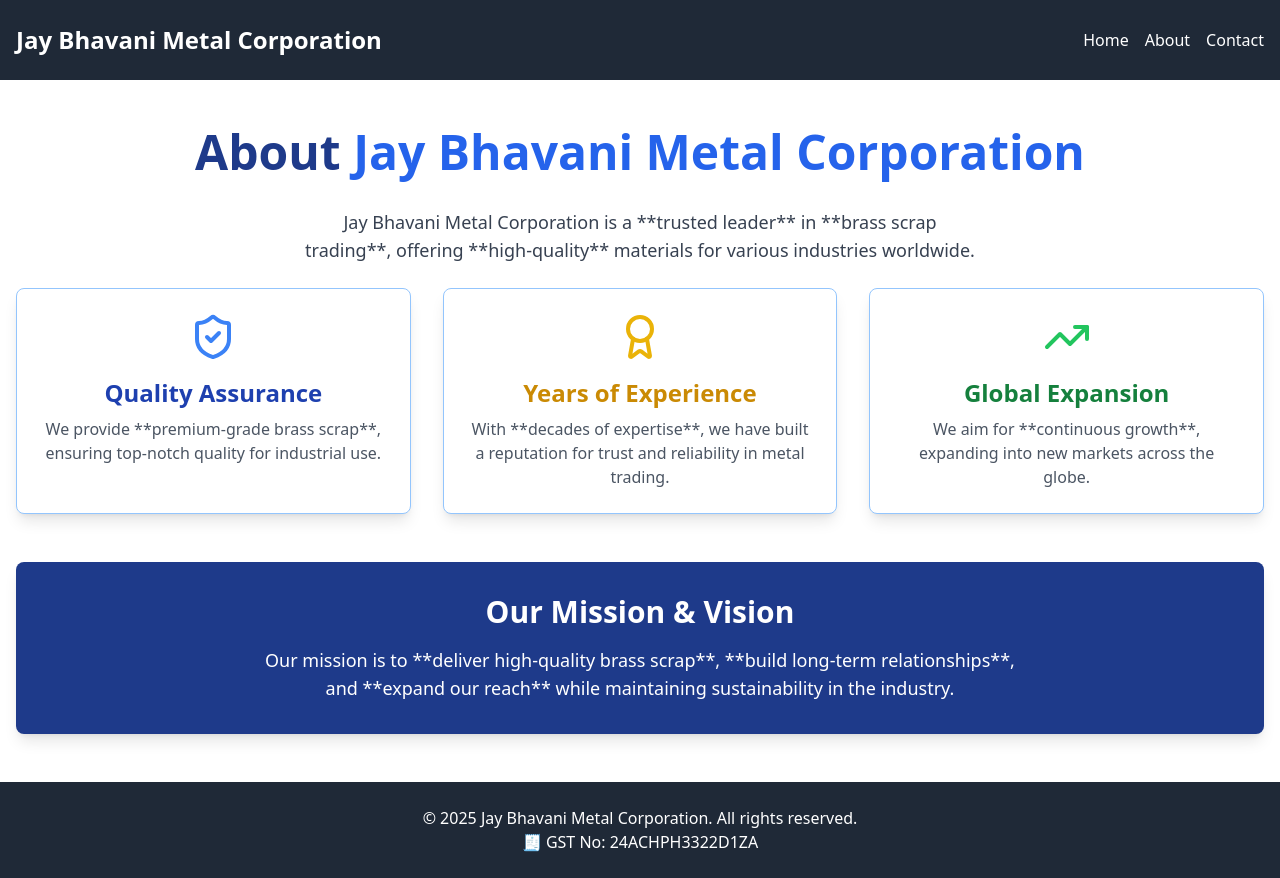
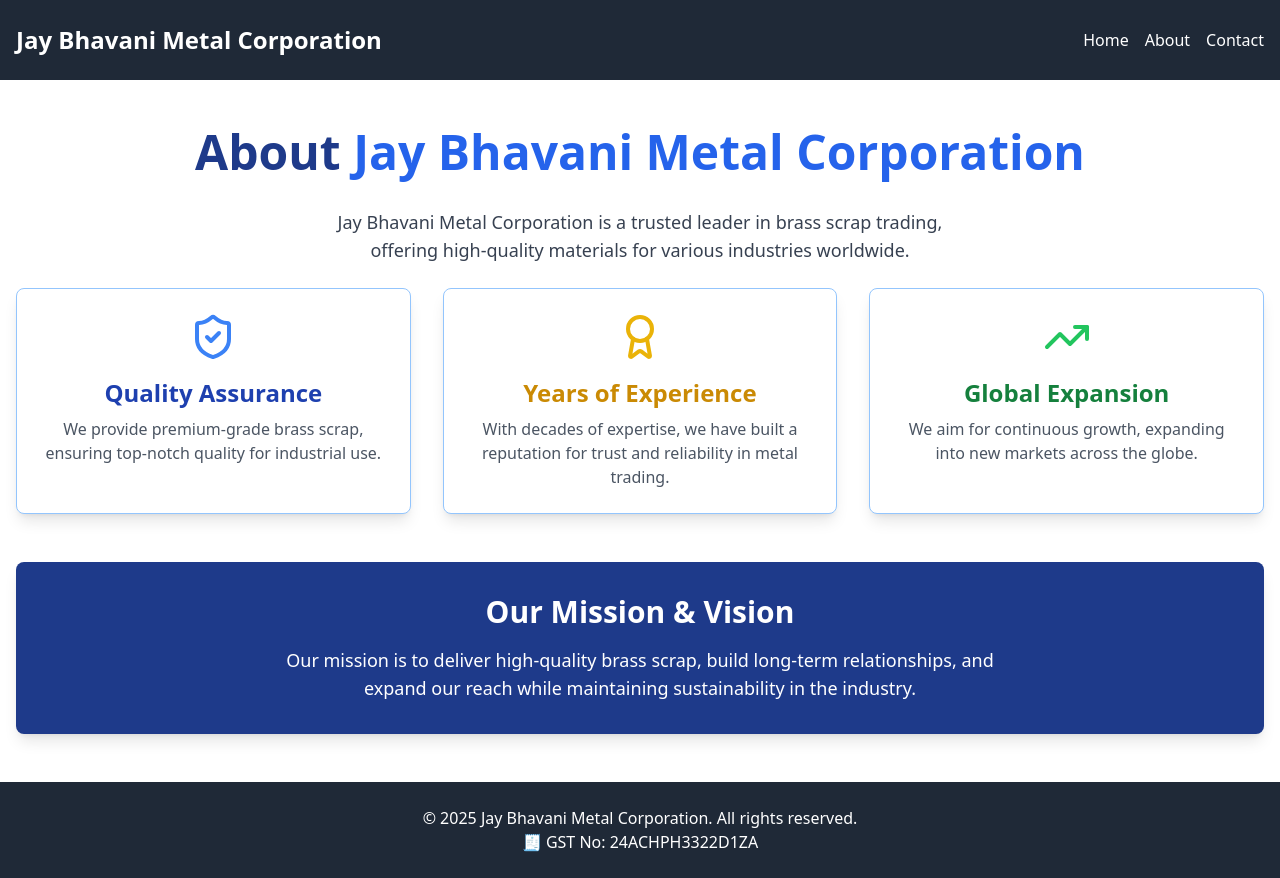
Before and after one commit to Mjahir/Bhavani-Metal, a React (Vite) app: page /about in a window 1280 px wide. Built offline with nearby package versions, Linux system fonts and the light colour scheme.

Commit message:
add button

```diff
--- a/src/pages/About.jsx
+++ b/src/pages/About.jsx
@@ -21,7 +21,7 @@ const About = () => {
         animate={{ opacity: 1 }}
         transition={{ delay: 0.3, duration: 0.6 }}
       >
-        Jay Bhavani Metal Corporation is a **trusted leader** in **brass scrap trading**, offering **high-quality** materials for various industries worldwide.
+        Jay Bhavani Metal Corporation is a trusted leader in brass scrap trading, offering high-quality materials for various industries worldwide.
       </motion.p>
 
       {/* Feature Cards Section */}
@@ -34,7 +34,7 @@ const About = () => {
           <ShieldCheck className="text-blue-500 mx-auto h-12 w-12 mb-4" />
           <h3 className="text-2xl font-semibold text-blue-800 mb-2">Quality Assurance</h3>
           <p className="text-gray-600">
-            We provide **premium-grade brass scrap**, ensuring top-notch quality for industrial use.
+            We provide premium-grade brass scrap, ensuring top-notch quality for industrial use.
           </p>
         </motion.div>
 
@@ -46,7 +46,7 @@ const About = () => {
           <Award className="text-yellow-500 mx-auto h-12 w-12 mb-4" />
           <h3 className="text-2xl font-semibold text-yellow-600 mb-2">Years of Experience</h3>
           <p className="text-gray-600">
-            With **decades of expertise**, we have built a reputation for trust and reliability in metal trading.
+            With decades of expertise, we have built a reputation for trust and reliability in metal trading.
           </p>
         </motion.div>
 
@@ -58,7 +58,7 @@ const About = () => {
           <TrendingUp className="text-green-500 mx-auto h-12 w-12 mb-4" />
           <h3 className="text-2xl font-semibold text-green-700 mb-2">Global Expansion</h3>
           <p className="text-gray-600">
-            We aim for **continuous growth**, expanding into new markets across the globe.
+            We aim for continuous growth, expanding into new markets across the globe.
           </p>
         </motion.div>
       </div>
@@ -79,7 +79,7 @@ const About = () => {
           animate={{ opacity: 1 }}
           transition={{ delay: 0.7, duration: 0.6 }}
         >
-          Our mission is to **deliver high-quality brass scrap**, **build long-term relationships**, and **expand our reach** while maintaining sustainability in the industry.
+          Our mission is to deliver high-quality brass scrap, build long-term relationships, and expand our reach while maintaining sustainability in the industry.
         </motion.p>
       </div>
     </div>
--- a/src/pages/Contact.jsx
+++ b/src/pages/Contact.jsx
@@ -10,10 +10,10 @@ const Contact = () => {
 
   const onSubmit = (data) => {
     emailjs.sendForm(
-      "service_wvkx7od",   // Replace with your EmailJS Service ID
-      "template_vq8n9we",  // Replace with your EmailJS Template ID
+      "service_wvkx7od",
+      "template_vq8n9we",
       formRef.current,
-      "jm7lmAXAWNd-i9XNp"    // Replace with your EmailJS Public Key
+      "jm7lmAXAWNd-i9XNp"
     )
     .then(
       (result) => {
--- a/src/pages/Home.jsx
+++ b/src/pages/Home.jsx
@@ -1,7 +1,7 @@
 import { motion } from "framer-motion";
 import { ArrowRight } from "lucide-react";
 
-// Import images from assets
+
 import honeyBrass from "../assets/honey-scrap.jpg";
 import vilayatiBrass from "../assets/vilayati-scrap.jpg";
 
@@ -36,7 +36,7 @@ const Home = () => {
             animate={{ opacity: 1, scale: 1 }}
             transition={{ delay: 0.5, duration: 0.6 }}
           >
-            Get a Quote <ArrowRight className="ml-2 h-5 w-5" />
+           <button>Get a Quote </button> <ArrowRight className="ml-2 h-5 w-5" />
           </motion.a>
         </div>
       </section>
@@ -75,7 +75,7 @@ const Home = () => {
             href="/contact"
             className="inline-flex items-center bg-blue-500 text-white px-6 py-3 rounded-lg hover:bg-blue-700 transition-all"
           >
-            Contact Us <ArrowRight className="ml-2 h-5 w-5" />
+            <button>Contact Us</button> <ArrowRight className="ml-2 h-5 w-5" />
           </a>
         </div>
       </div>
```
Also changed, not shown: index.html (+3 -5 lines).
